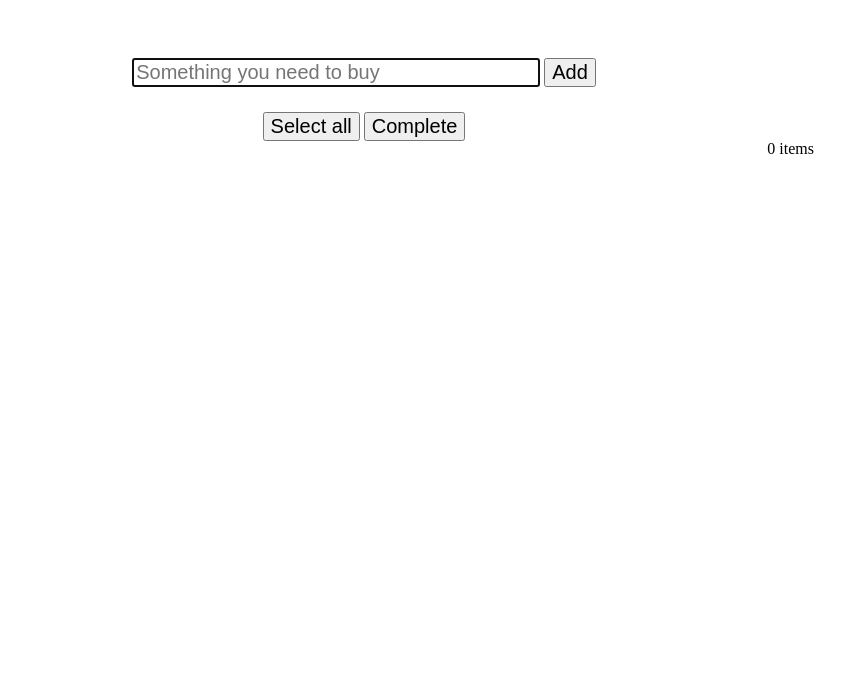
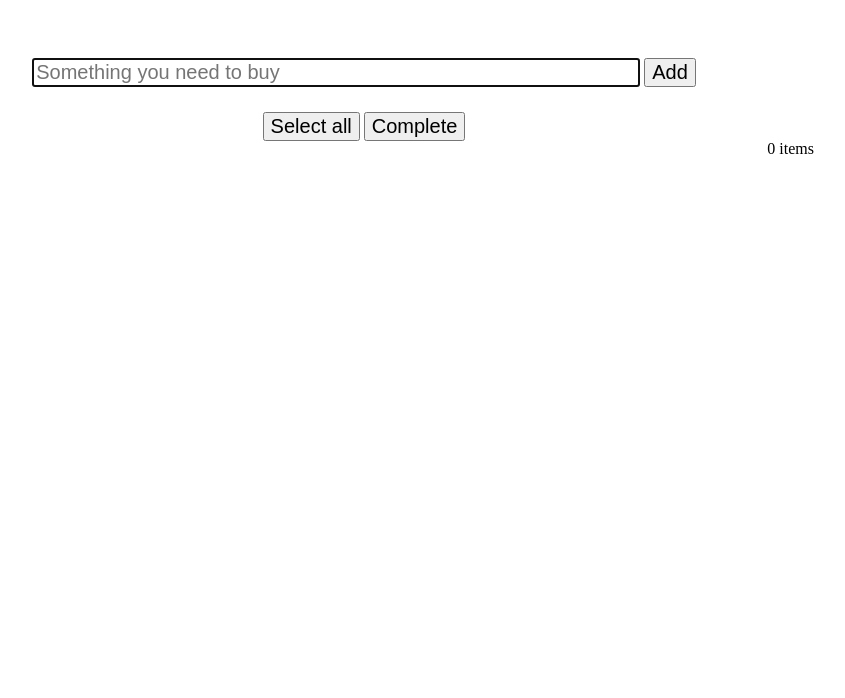
Before and after one commit to jcollado/ShoppingList, a plain HTML site: page index.html in a window 1280 px wide. Shown: the part 102-800 px from the top of the page, without its empty margins (276-1121 px from the left). Drawn offline with nearby package versions, Linux system fonts and the light colour scheme.

Commit message:
Added header and main tags

```diff
--- a/index.html
+++ b/index.html
@@ -6,8 +6,12 @@
         <link rel="stylesheet" href="main.css">
     </head>
     <body>
+        <header>
             <h1>Shopping list</h1>
             <h2>Write a list of the items you need to buy</h2>
+        </header>
+
+        <main>
             <form>
                 <div id="add_item">
                     <input type="text" name="item" id="item"
@@ -29,6 +33,7 @@
                     </span>
                 </p>
             </form>
+        </main>
 
         <script src="http://ajax.googleapis.com/ajax/libs/jquery/1.10.2/jquery.min.js"></script>
         <script type="text/javascript" src="application.js"></script>
--- a/main.css
+++ b/main.css
@@ -49,6 +49,10 @@ table {
 
 /* Here starts the custom CSS for this site */
 body {
+    min-width: 980px;
+}
+
+main {
     width: 900px;
     margin: 0 auto;
 }
@@ -79,7 +83,7 @@ input {
 }
 
 input[type=text] {
-    width: 20em;
+    width: 30em;
 }
 
 #shopping_list {
```
Lines whose indentation alone changed are shown as unchanged.
